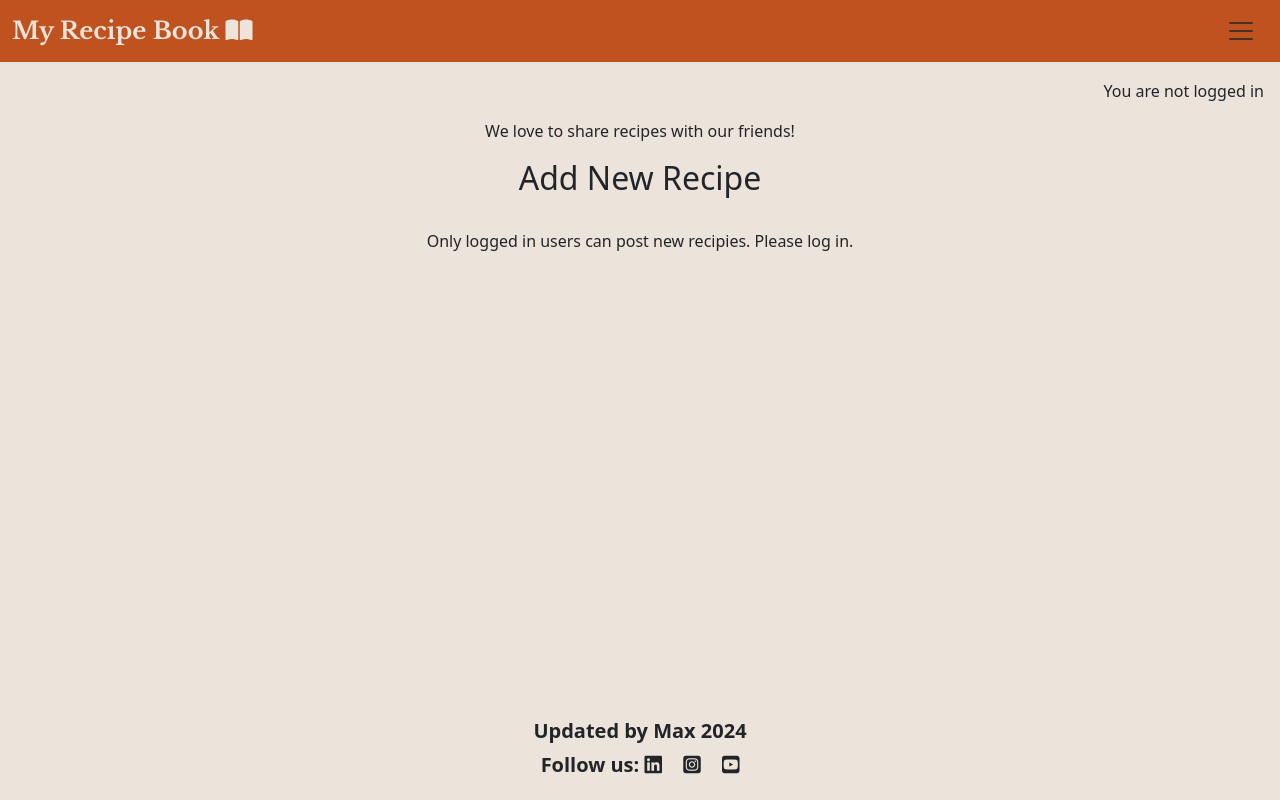
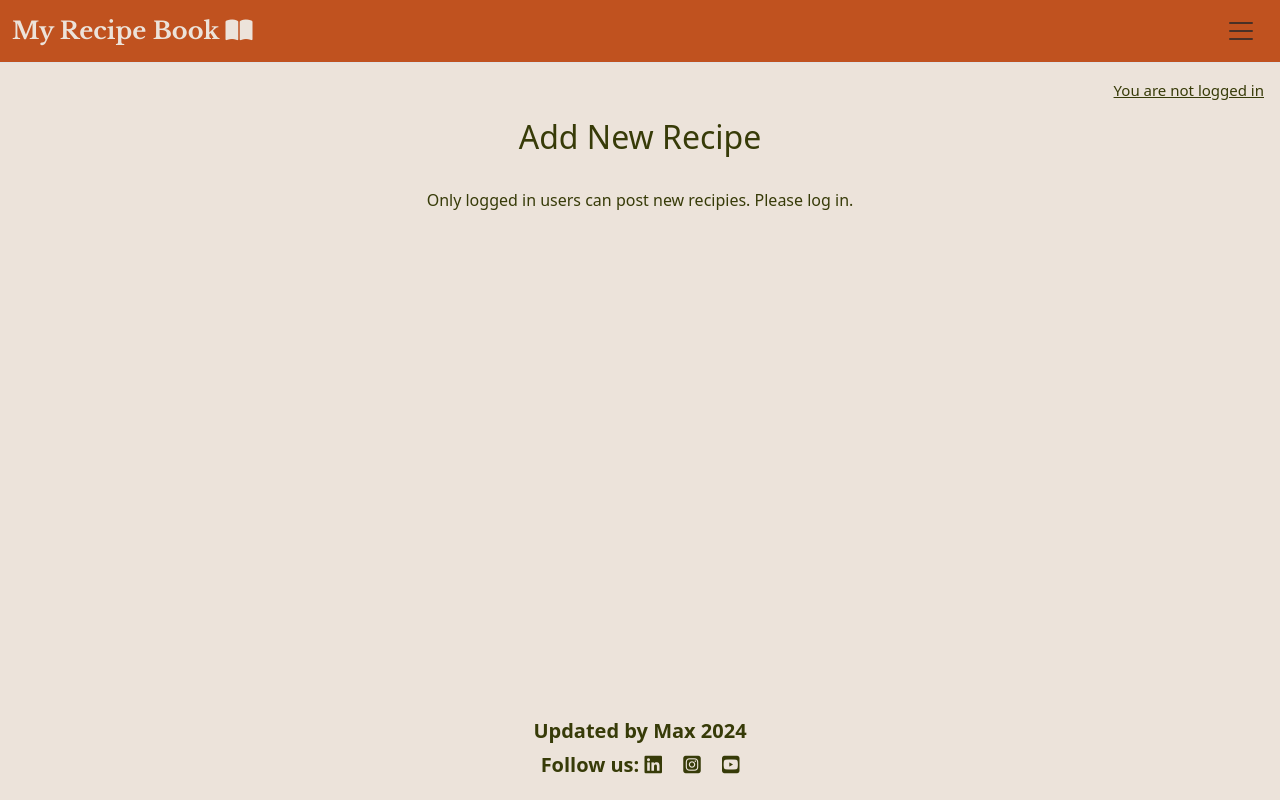
Before and after one commit to maxgray7-dev/RecipeBook, a Django app: page /recipe/ in a window 1280 px wide. Run offline with Django 4.2, Linux system fonts and the light colour scheme; some libraries are stand-ins or nearby versions.

Commit message:
updated color sheme closer to follow my color design scheme

```diff
--- a/new_recipe/templates/new_recipe/new_recipe.html
+++ b/new_recipe/templates/new_recipe/new_recipe.html
@@ -8,7 +8,6 @@
 
          <title><h1>New Recipe</h1></title>
 
-        <p>We love to share recipes with our friends!</p>
         <h2>Add New Recipe</h2>
 
         <!-- adding form here -->
@@ -26,7 +25,7 @@
 
         </form>
         {% else %}
-        <p style="text-align: center;">Only logged in users can post new recipies. Please log in.</p>
+        <p>Only logged in users can post new recipies. Please log in.</p>
         {% endif %}
         </div>
         </div>
--- a/recipe_book/settings.py
+++ b/recipe_book/settings.py
@@ -30,7 +30,8 @@ SECRET_KEY = 'os.environ.get("SECRET_KEY")'
 # SECURITY WARNING: don't run with debug turned on in production!
 DEBUG = True
 
-ALLOWED_HOSTS = ['8000-maxgray7dev-recipebook-jccp4bkcjp1.ws-eu116.gitpod.io',
+ALLOWED_HOSTS = ['8000-maxgray7dev-recipebook-n6whjbxzprm.ws-eu116.gitpod.io',
+'gitpod.io',
 '.herokuapp.com',
 '.codeinstitute-ide.net',
 ]
--- a/static/css/style.css
+++ b/static/css/style.css
@@ -1,6 +1,6 @@
 /*--------------------------------------------------General */
 body {
-    background-color: #ece3da;
+    background-color: #ECE3DA;
 }
 /*---------------------------------------------------Navbar */
 
@@ -92,7 +92,12 @@ a {
 .main-bg > p,
 .main-bg > h2 {
     padding-left: 16px;
+}
 
+.status {
+    color:#373B08;
+    font-size:15px;
+    text-decoration: underline;
 }
 
 
@@ -104,15 +109,18 @@ a {
 .new-recipe-form > p,
 .card-body > h3 {
     text-align: center;
+    color:#373B08;
 }
 
 .card-body > p {
-    text-align: right;
+    text-align: center;
+    color:#373B08;
 }
 
 .new-recipe-card {
     width: 100%;
 }
+
 
 
 /*Heading of the picture on the Recipe Page*/
@@ -146,7 +154,7 @@ a {
 /*About Page*/
 .text-about {
     font-family: 'Oswald', sans-serif;
-    color: #c0521f;
+    color:#373B08;
     font-size: 20px;
 
 }
@@ -155,8 +163,22 @@ a {
 
 .register {
     padding-left:5%;
+    color:#373B08;
 }
 
+.register>p {
+    color:#373B08;
+    font-size: 30px;
+}
+
+
+/* LOG IN Page */
+.login {
+    color: #373B08;
+}
+.welcome {
+    color:#373B08;
+}
 
 
 /* Editing buttons "LOGOUT PAGE"*/
@@ -176,3 +198,8 @@ a {
     background-color: #ECE3DA;
     color: #C0521F;
 }
+
+.footer>p,
+.footer>i {
+    color:#373B08
+}
--- a/templates/base.html
+++ b/templates/base.html
@@ -87,9 +87,9 @@
 
     <main class="flex-shrink-0 main-bg">
         {% if user.is_authenticated %}
-        <p class = "text-end m-3"> You are logged in as {{ user }}</p>
+        <p class = "text-end m-3 status"> You are logged in as {{ user }}</p>
         {% else %}
-        <p class="text-end m-3">You are not logged in</p>
+        <p class="text-end m-3 status">You are not logged in</p>
         {% endif %}
 
         {% block content %}
@@ -100,8 +100,8 @@
 
     <!-- Footer -->
     <footer class="footer mt-auto py-3 dark-bg">
-        <p class="m-1 text-center text-dark">{% block copyright %} Updated by Max 2024 {% endblock copyright %}</p>
-        <p class="m-1 text-center text-dark">Follow us:
+        <p class="m-1 text-center">{% block copyright %} Updated by Max 2024 {% endblock copyright %}</p>
+        <p class="m-1 text-center">Follow us:
             <i class="fa-brands fa-linkedin"></i>
             <i class="fab fa-instagram-square ms-3"></i>
             <i class="fab fa-youtube-square ms-3"></i>
```
Also changed, not shown: templates/account/login.html (+4 -3 lines), README.md.
